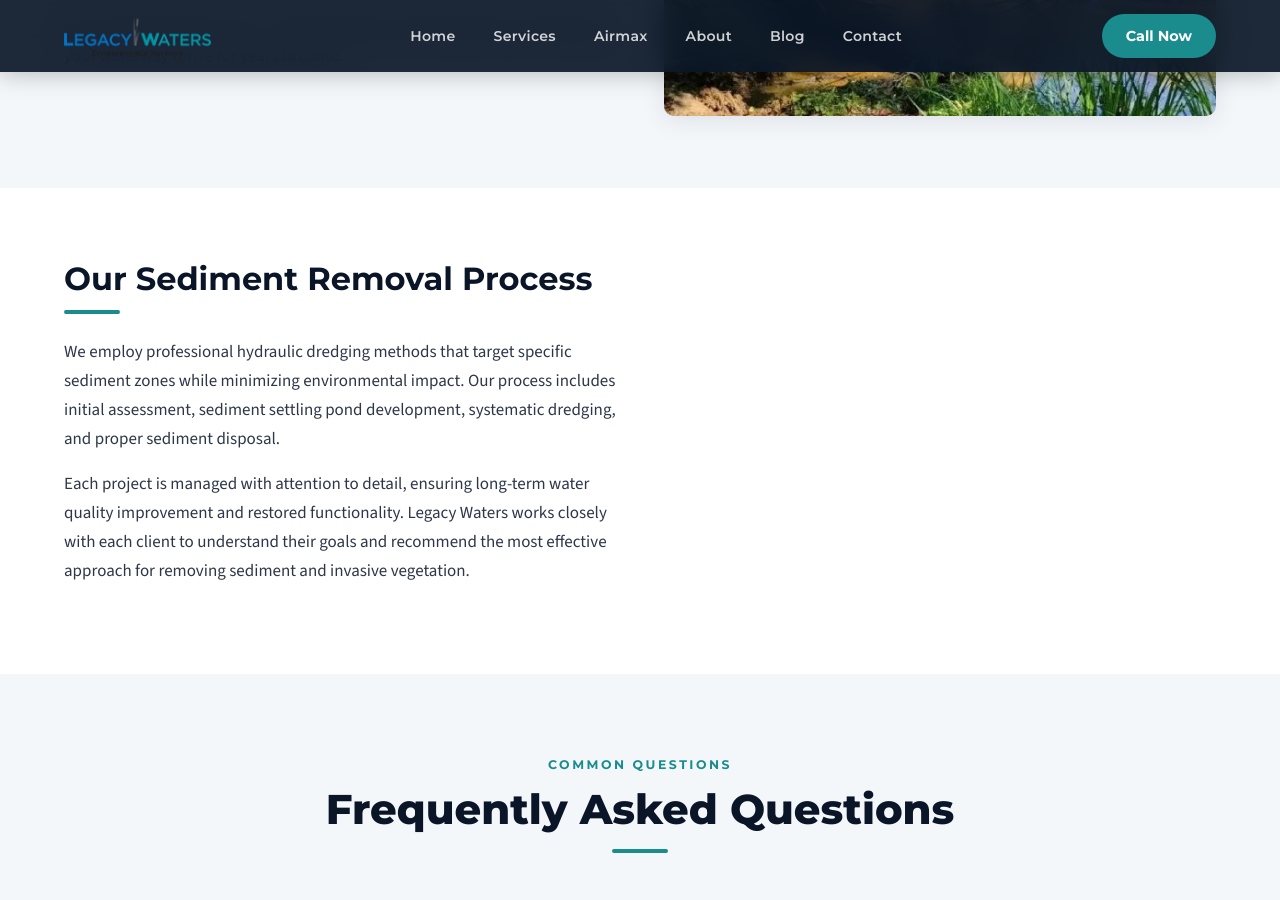
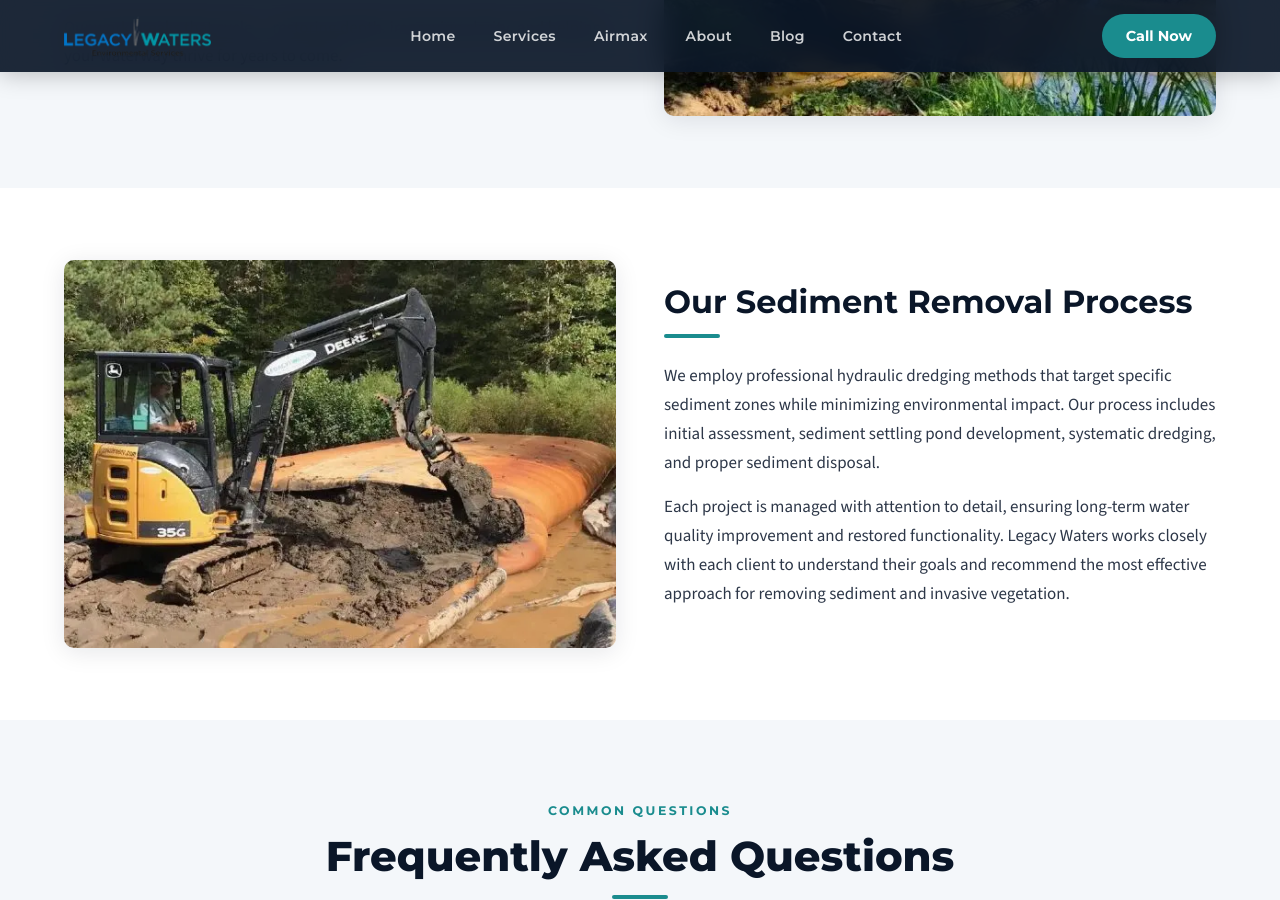
Before and after one commit to JimmyFlame77/Legacy-Waters, a Jekyll site: the page built from sediment-management.html, in a window 1280 px wide and 900 px high, scrolled down 1274 px. Built offline with Jekyll 4.4.1, drawn with Linux system fonts in a browser that asks for light colours.

Commit message:
Update sediment-management.html

```diff
--- a/sediment-management.html
+++ b/sediment-management.html
@@ -31,6 +31,8 @@ benefits:
     We employ professional hydraulic dredging methods that target specific sediment zones while minimizing environmental impact. Our process includes initial assessment, sediment settling pond development, systematic dredging, and proper sediment disposal.
 
     Each project is managed with attention to detail, ensuring long-term water quality improvement and restored functionality. Legacy Waters works closely with each client to understand their goals and recommend the most effective approach for removing sediment and invasive vegetation.
+  image: "/images/excavator.webp"
+  image_alt: "Legacy Waters excavator performing hydraulic dredging at pond edge"
 
 faqs:
   - question: "What is hydraulic dredging for sediment management?"
```
